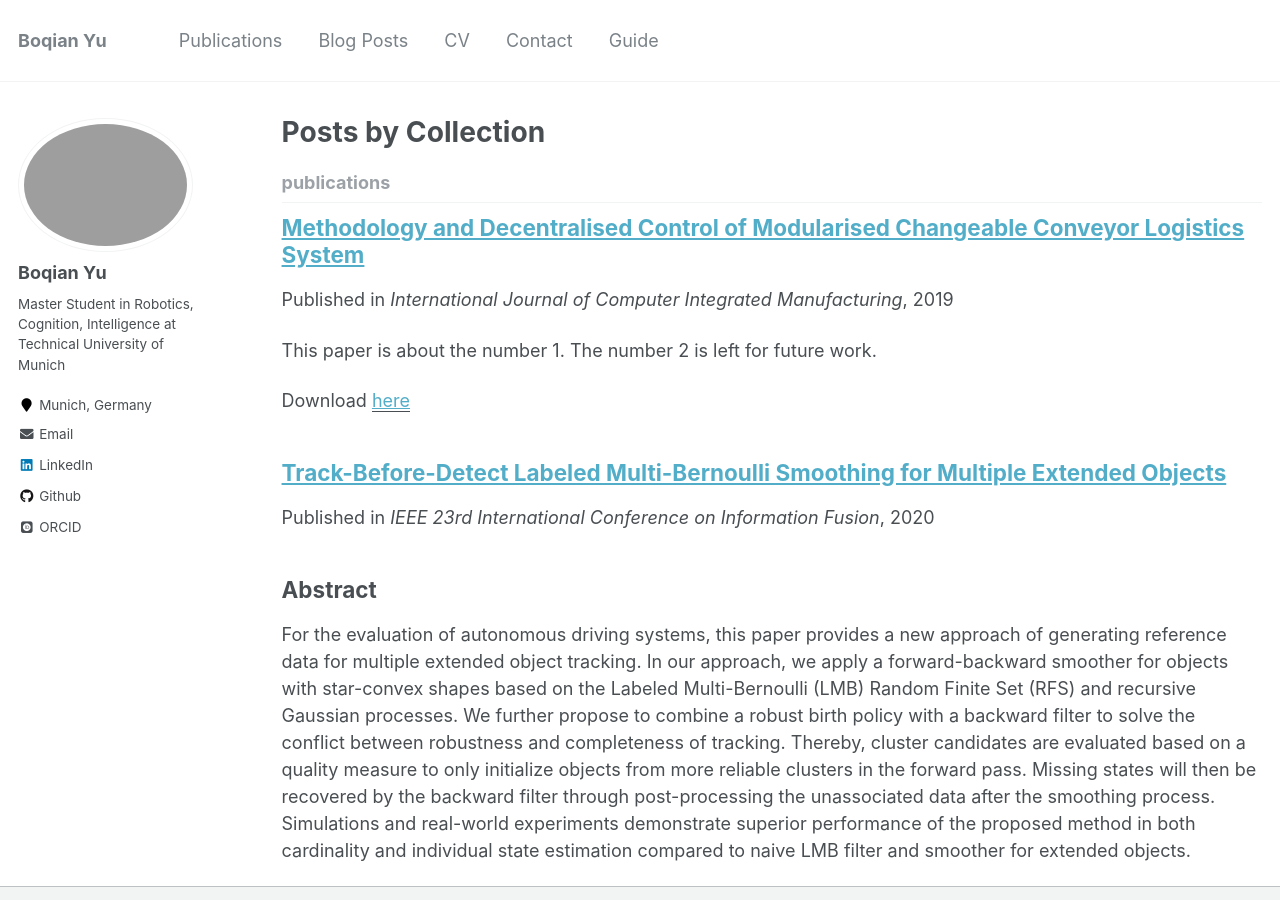
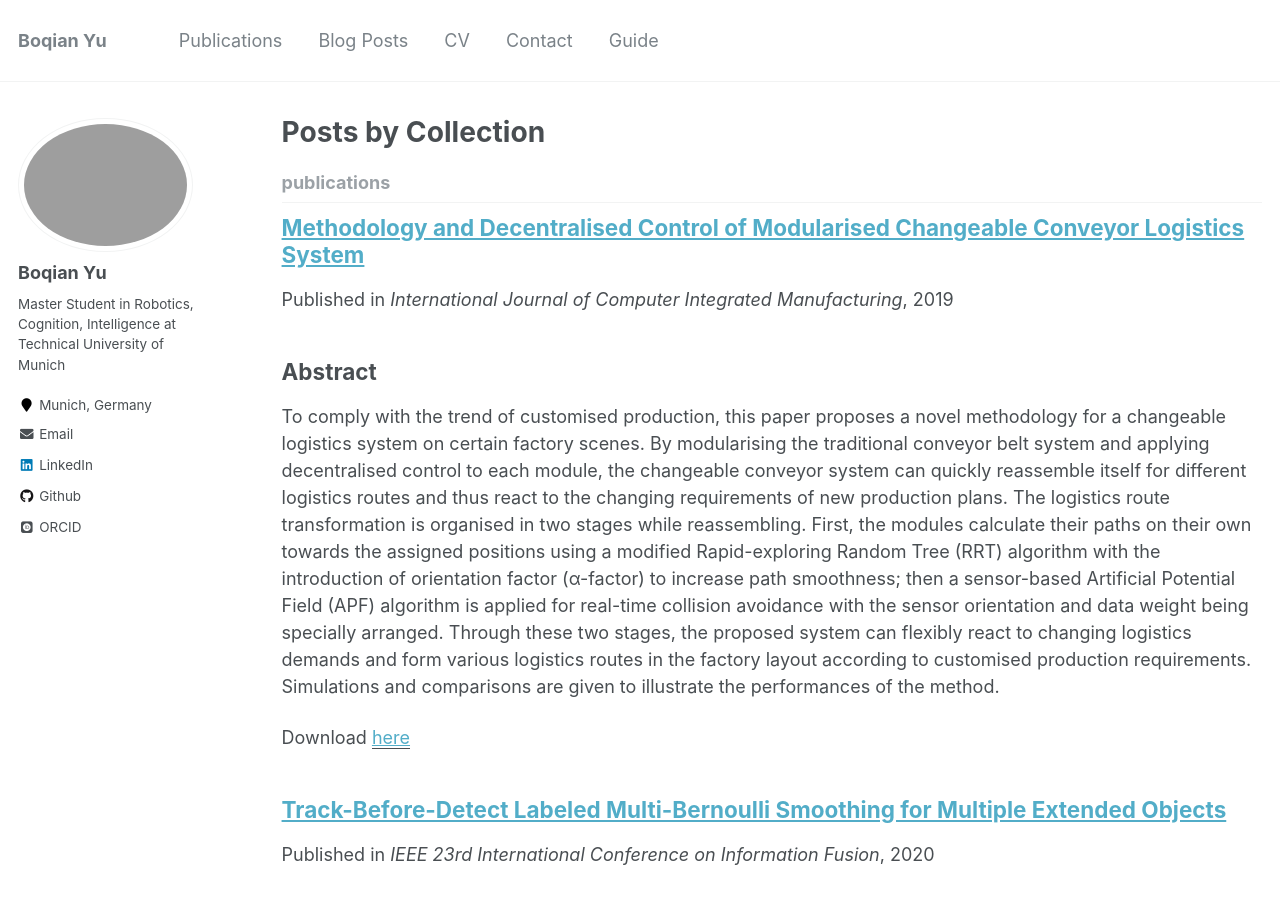
Before and after one commit to yehuo/yehuo.github.io, a Jekyll site: the page built from _pages/collection-archive.html, in a window 1280 px wide and 900 px high. Built offline with Jekyll 4.4.1, drawn with Linux system fonts in a browser that asks for light colours; some web fonts are replaced.

Commit message:
Updated pubs

```diff
--- a/_publications/2019IJCIM.md
+++ b/_publications/2019IJCIM.md
@@ -1,8 +1,7 @@
 ---
 title: "Methodology and Decentralised Control of Modularised Changeable Conveyor Logistics System"
 collection: publications
-permalink: /publication/2019IJCIM
-excerpt: 'This paper is about the number 1. The number 2 is left for future work.'
+permalink: /publications/2019IJCIM
 date: 2019-07-02
 venue: "International Journal of Computer Integrated Manufacturing"
 paperurl: "https://doi.org/10.1080/0951192X.2019.1636406"
```
Also changed, not shown: _publications/2020FUSION.md (+1 -1 lines).
